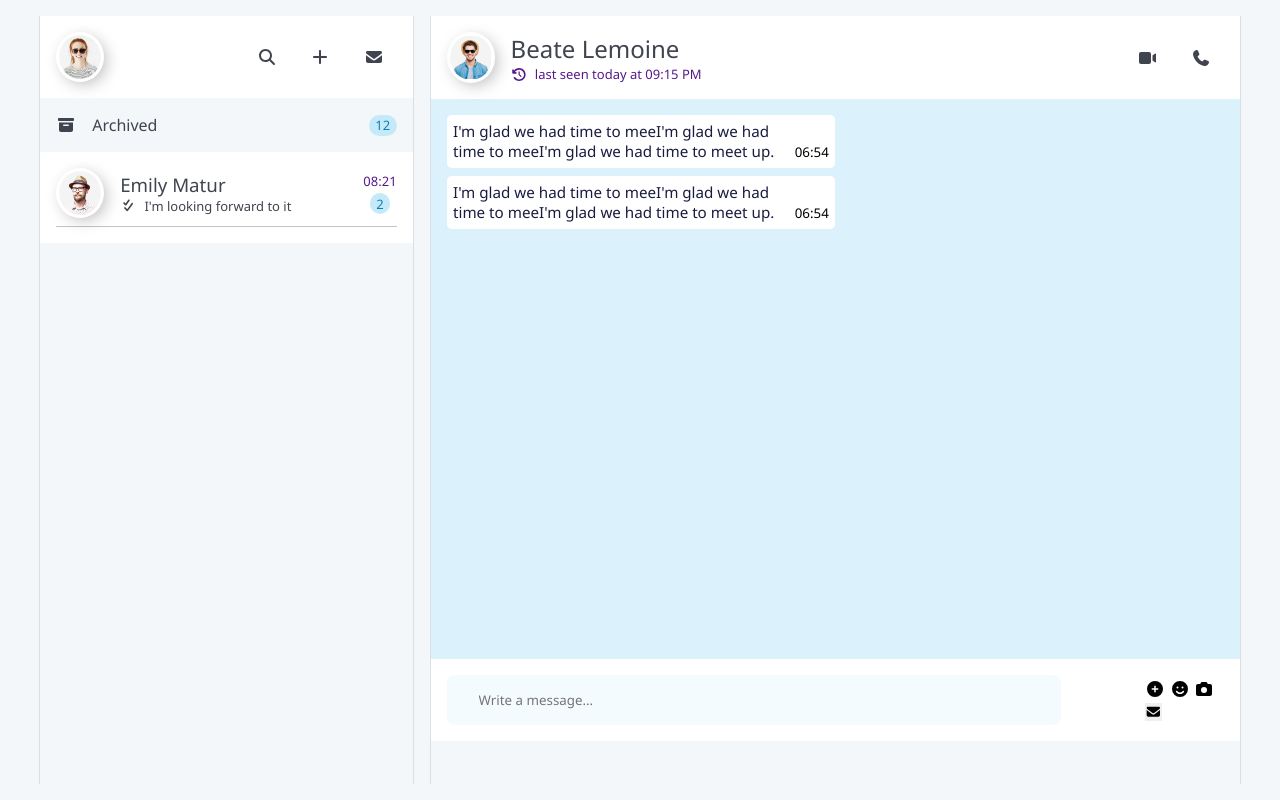
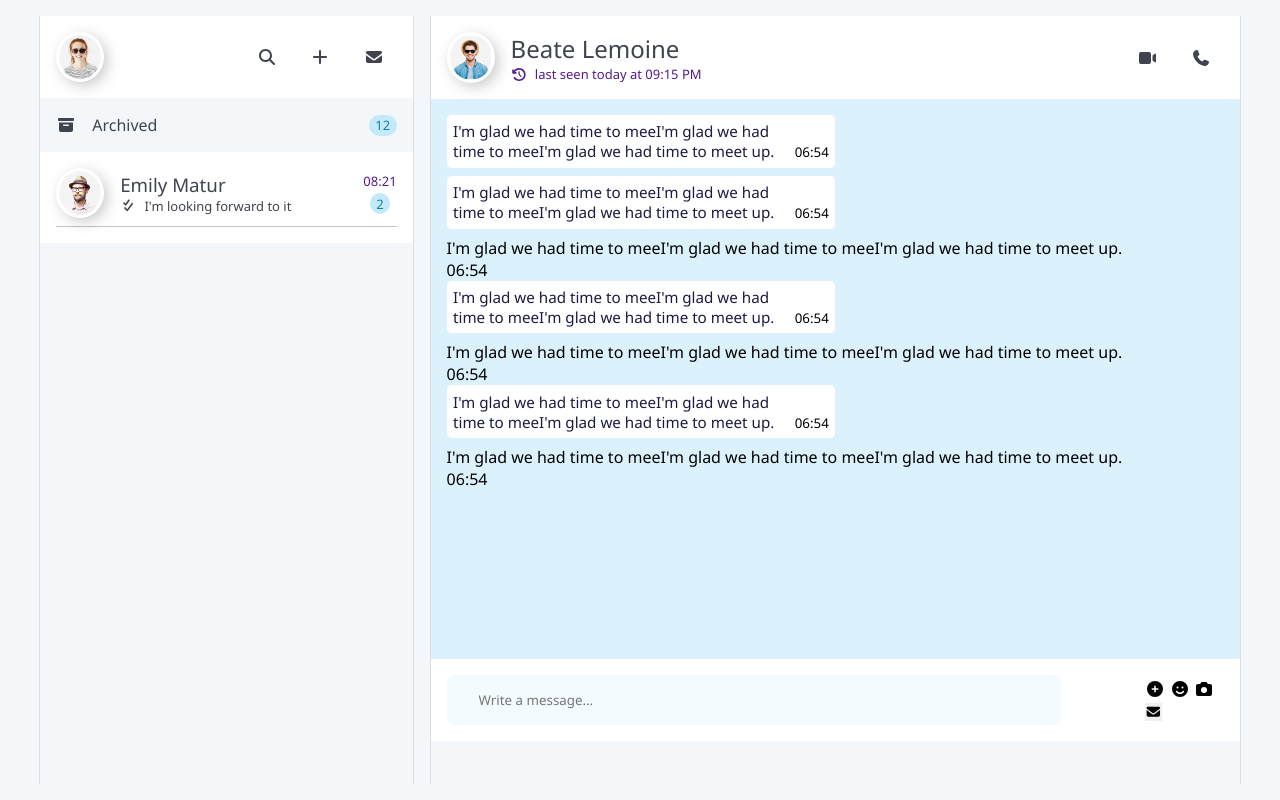
Before and after one commit to Bwesun/NIIT-Project, a plain HTML site: page messages.html in a window 1280 px wide. Drawn offline with Linux system fonts and the light colour scheme.

Commit message:
neew changes

```diff
--- a/messages.html
+++ b/messages.html
@@ -90,13 +90,36 @@
                         <div class="cover-chat-wrap">
                             <div class="chat-wrap">
                                 <p class="chat-message">I'm glad we had time to meeI'm glad we had time to meeI'm glad we had time to meet up.</p> <p class="chat-time">06:54</p>
-                                <span class="chat-owner">me</span>
                             </div>
                         </div>
                         <div class="cover-chat-wrap">
                             <div class="chat-wrap">
                                 <p class="chat-message">I'm glad we had time to meeI'm glad we had time to meeI'm glad we had time to meet up.</p> <p class="chat-time">06:54</p>
-                                <span class="chat-owner">me</span>
+                            </div>
+                        </div>
+                        <div class="cover-chat-wrap-sub">
+                            <div class="chat-wrap">
+                                <p class="chat-message">I'm glad we had time to meeI'm glad we had time to meeI'm glad we had time to meet up.</p> <p class="chat-time">06:54</p>
+                            </div>
+                        </div>
+                        <div class="cover-chat-wrap">
+                            <div class="chat-wrap">
+                                <p class="chat-message">I'm glad we had time to meeI'm glad we had time to meeI'm glad we had time to meet up.</p> <p class="chat-time">06:54</p>
+                            </div>
+                        </div>
+                        <div class="cover-chat-wrap-sub">
+                            <div class="chat-wrap">
+                                <p class="chat-message">I'm glad we had time to meeI'm glad we had time to meeI'm glad we had time to meet up.</p> <p class="chat-time">06:54</p>
+                            </div>
+                        </div>
+                        <div class="cover-chat-wrap">
+                            <div class="chat-wrap">
+                                <p class="chat-message">I'm glad we had time to meeI'm glad we had time to meeI'm glad we had time to meet up.</p> <p class="chat-time">06:54</p>
+                            </div>
+                        </div>
+                        <div class="cover-chat-wrap-sub">
+                            <div class="chat-wrap">
+                                <p class="chat-message">I'm glad we had time to meeI'm glad we had time to meeI'm glad we had time to meet up.</p> <p class="chat-time">06:54</p>
                             </div>
                         </div>
                     </div>
```
